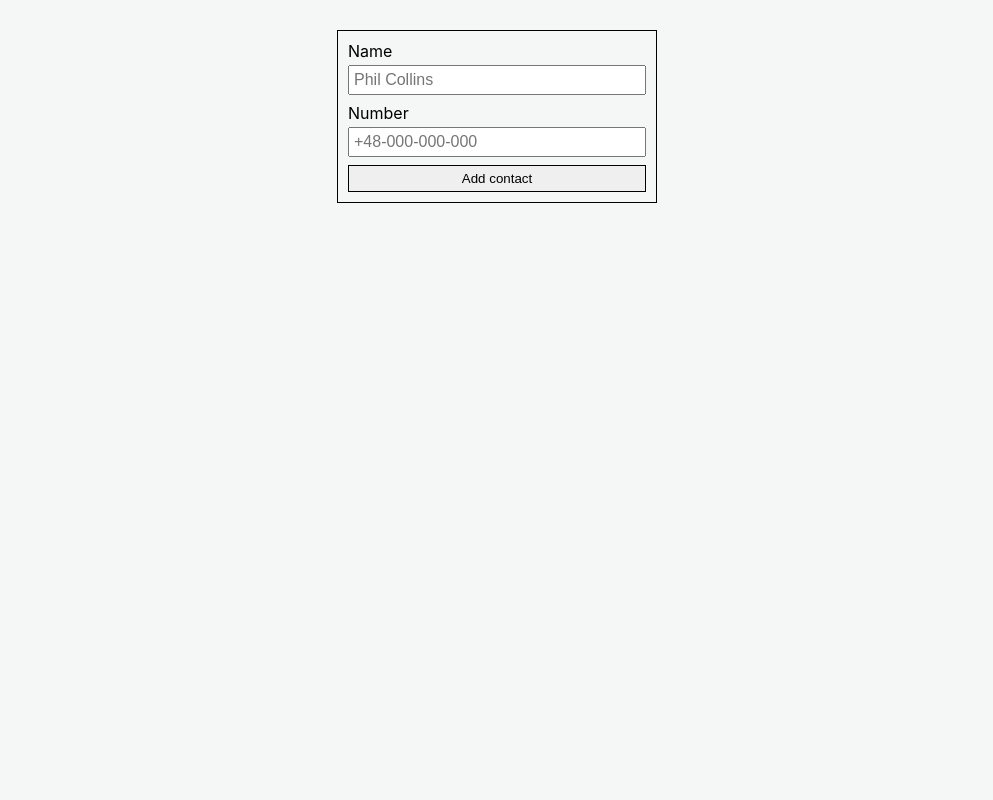
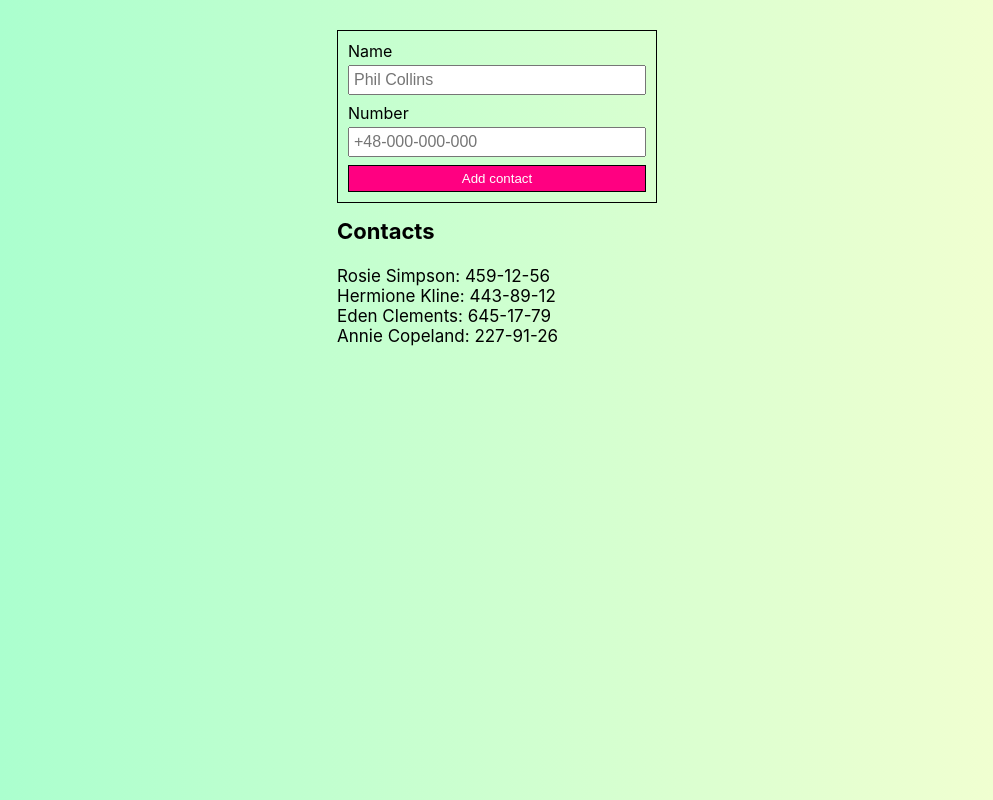
Before and after one commit to JurekZela/goit-react-hw-02-phonebook, a React (Create React App) app: page / in a window 1280 px wide. Shown: the whole page, without its empty margins (143-1136 px from the left). Built offline with nearby package versions, Linux system fonts and the light colour scheme.

Commit message:
add array contacts

```diff
--- a/src/GlobalStyled.js
+++ b/src/GlobalStyled.js
@@ -8,9 +8,8 @@ body {
     sans-serif;
   -webkit-font-smoothing: antialiased;
   -moz-osx-font-smoothing: grayscale;
-
   padding: 30px;
-  background-color: #c6cccc29;
+  background: linear-gradient(to right, rgb(161, 255, 206), rgb(250, 255, 209));
 }
 
 code {
@@ -39,6 +38,10 @@ img {
   object-fit: cover;
 }
 
+li {
+  list-style: none;
+}
+
 * {
   box-sizing: border-box;
 }
@@ -49,8 +52,25 @@ p {
   padding: 0;
   list-style: none;
   }
+  #root {
+display: flex;
+justify-content: center;
+  }
 `;
 
 export const Card = styled.div`
 display: flex;
-justify-content: center;`;
+justify-content: center;
+flex-direction: column;
+`;
+
+export const Title = styled.p`
+margin-bottom: 22px;
+font-size: 22px;
+font-weight: 700;
+`;
+
+export const ListContact = styled.li`
+font-weight: 350px;
+font-size: 17px;
+`;
--- a/src/components/App.jsx
+++ b/src/components/App.jsx
@@ -1,10 +1,36 @@
+import { Component } from 'react'
 import { PhoneBookForm } from './Phonebook/Phonebook';
-import { Card } from '../GlobalStyled';
+import { Card, Title, ListContact } from '../GlobalStyled';
 
-export const App = () => {
+export class App extends Component {
+  state = {
+    contacts: [
+      {id: 'id-1', name: 'Rosie Simpson', number: '459-12-56'},
+      {id: 'id-2', name: 'Hermione Kline', number: '443-89-12'},
+      {id: 'id-3', name: 'Eden Clements', number: '645-17-79'},
+      {id: 'id-4', name: 'Annie Copeland', number: '227-91-26'},
+    ],
+    filter: '',
+    name: '',
+    number: ''
+  }
+
+    render() {
+      const { name, number, filter, contacts } = this.state;
       return (
       <Card>
         <PhoneBookForm />
+        <Title>Contacts</Title>
+          <ul>
+            {
+            contacts.map(({ id, name, number }) => {
+              return (
+              <ListContact key={id}>{name}: {number}</ListContact>
+              )
+            })
+            }
+            </ul>
         </Card>
       )
+    }
       };
--- a/src/components/Phonebook/Phonebook-styled.js
+++ b/src/components/Phonebook/Phonebook-styled.js
@@ -3,11 +3,14 @@ import { Form, Field, ErrorMessage } from 'formik';
 
 
 export const Button = styled.button`
+background-color: rgb(255, 0, 129);
 padding: 5px;
 border: 1px solid black;
+color: rgb(255, 255, 255);
 &:hover {
-    background-color: blue;
+    background-color: rgba(255, 0, 130, 0.5) 0px 2px 25px;
     color: black;
+    border: 1px solid rgb(255, 255, 255);
 }
 `;
 
@@ -18,6 +21,7 @@ gap: 8px;
 width: 320px;
 border: 1px solid black;
 padding: 10px;
+margin-bottom: 15px;
 `;
 
 export const StyledField = styled(Field)`
--- a/src/components/Phonebook/Phonebook.jsx
+++ b/src/components/Phonebook/Phonebook.jsx
@@ -47,4 +47,4 @@ export const PhoneBookForm = () => {
     </Form>
   </Formik>
   )
-}
+};
```
Lines whose indentation alone changed are shown as unchanged.
